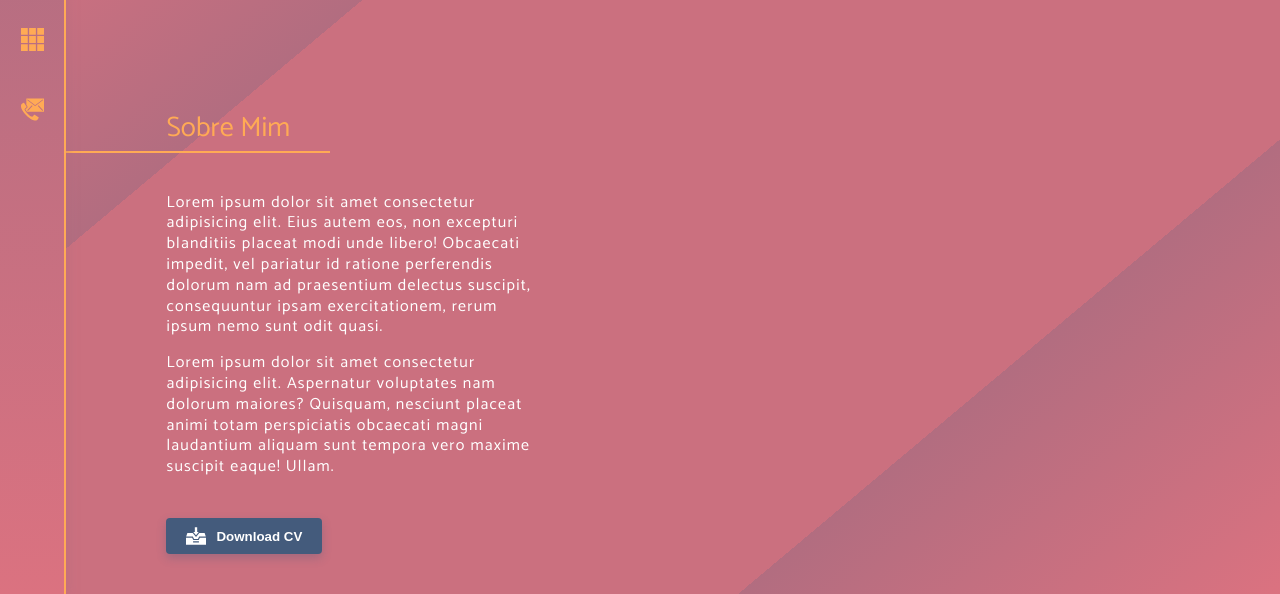
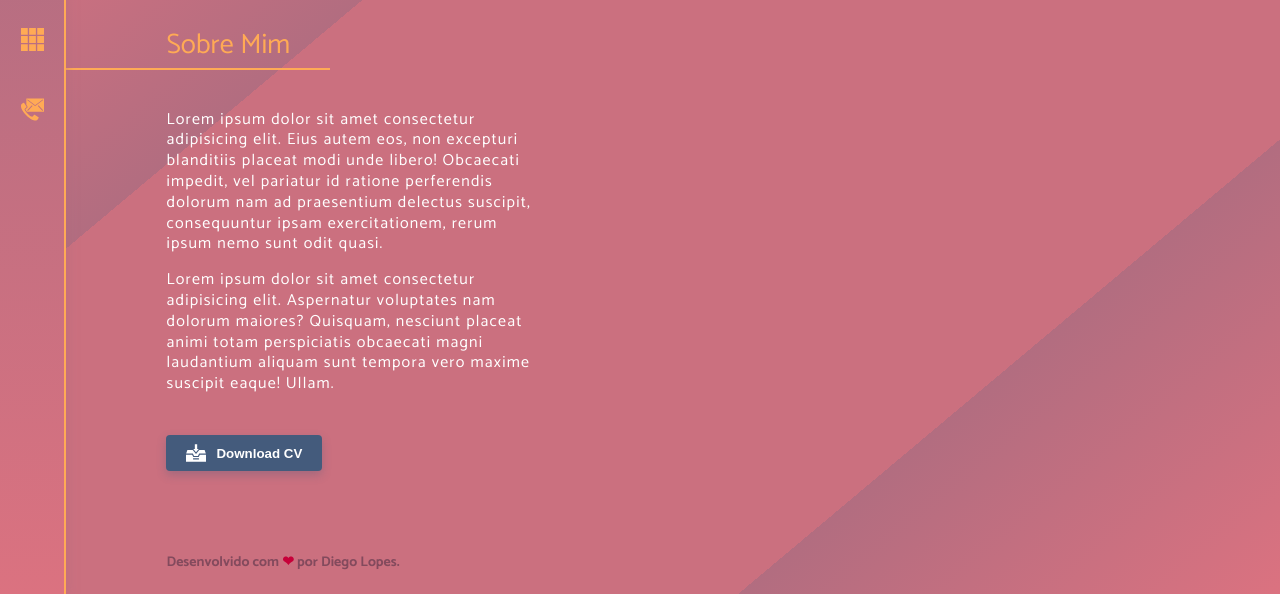
Before and after one commit to diglopes/my-portfolio, a website: page index.html in a window 1280 px wide. Shown: the part 206-800 px from the top of the page. Drawn offline with Linux system fonts and the light colour scheme.

Commit message:
Add footer

```diff
--- a/assets/styles/generic.css
+++ b/assets/styles/generic.css
@@ -36,27 +36,3 @@ h2 {
     flex-direction: column;
   }
 }
-
-.btn {
-  color: var(--clr-base);
-  background-color: var(--clr-base-dark);
-  border: none;
-  font-weight: bold;
-  padding: 8px 20px;
-  border-radius: 4px;
-  cursor: pointer;
-  display: flex;
-  align-items: center;
-  box-shadow: 0px 4px 10px rgba(68, 91, 124, 0.3);
-  transition: all 0.3s;
-}
-
-.btn:hover {
-  background-color: #394f6d;
-}
-
-.btn svg {
-  height: 20px;
-  margin-right: 10px;
-  fill: var(--clr-base);
-}
--- a/assets/styles/main.css
+++ b/assets/styles/main.css
@@ -139,7 +139,7 @@
   margin-left: 100px;
   margin-top: 40px;
   margin-right: 20px;
-  padding-bottom: 40px;
+  margin-bottom: 20px;
 }
 
 .content {
@@ -160,6 +160,30 @@
 
 .content .btn {
   margin-top: 40px;
+}
+
+.btn {
+  color: var(--clr-base);
+  background-color: var(--clr-base-dark);
+  border: none;
+  font-weight: bold;
+  padding: 8px 20px;
+  border-radius: 4px;
+  cursor: pointer;
+  display: flex;
+  align-items: center;
+  box-shadow: 0px 4px 10px rgba(68, 91, 124, 0.3);
+  transition: all 0.3s;
+}
+
+.btn:hover {
+  background-color: #394f6d;
+}
+
+.btn svg {
+  height: 20px;
+  margin-right: 10px;
+  fill: var(--clr-base);
 }
 
 /*********************
@@ -199,3 +223,18 @@
   font-size: 28px;
   color: var(--clr-base-dark);
 }
+
+/*********************
+*       FOOTER
+*********************/
+
+.footer {
+  color: #834a5d;
+  margin-top: 80px;
+  font-weight: bold;
+  font-size: 14px;
+}
+
+.heart-emoji {
+  color: #c70039;
+}
--- a/index.html
+++ b/index.html
@@ -162,6 +162,11 @@
               </svg>
               Download CV
             </button>
+
+            <footer class="footer">
+              Desenvolvido com <span class="heart-emoji">❤</span> por Diego
+              Lopes.
+            </footer>
           </div>
         </article>
         <section>
```
